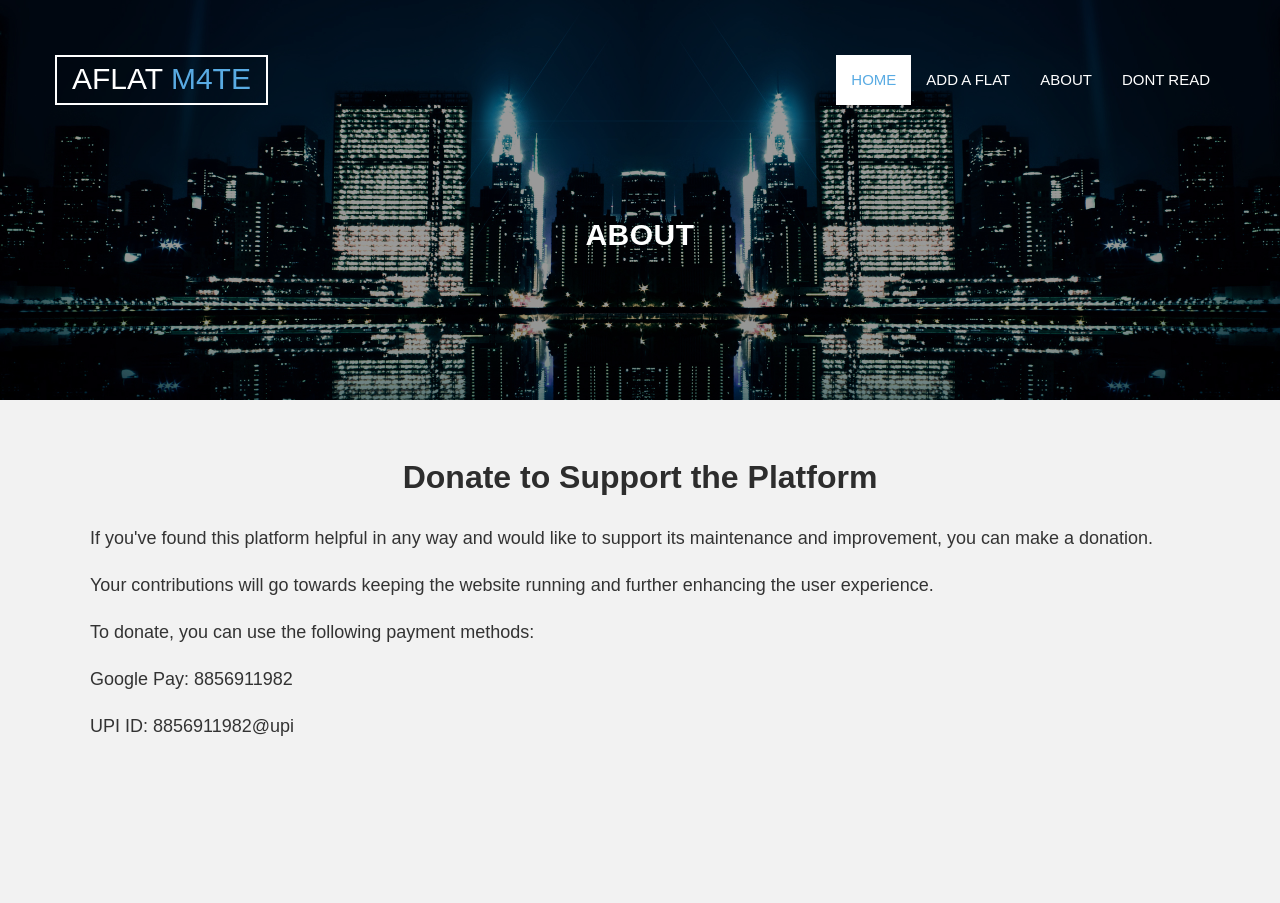
After one commit to testacc93/flatmate, a Django app: page /donate/ in a window 1280 px wide. The commit adds this page. Run offline with Django 4.2, Linux system fonts and the light colour scheme; some libraries are stand-ins or nearby versions.

Commit message:
added donation page

```diff
--- a/propertyapp/urls.py
+++ b/propertyapp/urls.py
@@ -12,4 +12,6 @@ urlpatterns = [
     path('propdetails/<int:id>/', views.propdetails, name='propdetails'),
     path('about/', views.about, name='about'),
     path('sendotp/', views.sendotp, name='sendotp'),
+    path('donate/', views.donate, name='donate'),
+
 ]
--- a/propertyapp/views.py
+++ b/propertyapp/views.py
@@ -187,6 +187,9 @@ def about(request):
 client = boto3.client('sns', region_name='ap-northeast-1', aws_access_key_id='AKIA23KSK2536OIBMIOH',
          aws_secret_access_key= '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')
 
+def donate(request):
+    return render(request, 'donate.html')
+
 def sendotp(request):
     contact_no = "+91"+request.POST['contact_no']
     print("contact dw", contact_no)
--- a/templates/about.html
+++ b/templates/about.html
@@ -26,8 +26,8 @@
             <!-- Start properties content body -->
             <div class="aa-properties-details">
                 <div class="aa-properties-info">
-                <h1>Flat Hunting in Ahmedabad</h1>
-                <p>Greetings! My name is Ankur, and I would like to share my experience with flat hunting in Ahmedabad. As an IT professional, I believed finding a suitable place to reside in would be an easy task. However, it proved to be quite the opposite.</p>
+                <h1>Flat Haunting in Ahmedabad</h1>
+                <p>Greetings! I would like to share my experience with flat hunting in Ahmedabad. As an IT professional, I believed finding a suitable place to reside in would be an easy task. However, it proved to be quite the opposite.</p>
                 <p>After searching for weeks, I finally resorted to staying in a PG, as finding an appropriate flat was proving to be a challenge. Eventually, I discovered a pre-occupied flat that I found to be ideal. However, my joy was short-lived, as I was informed that the building was to undergo redevelopment, and I had to relocate.</p>
                 <p>The search for a new pre-occupied flat proved to be an arduous task, as every location I visited demanded a brokerage fee. Even those that claimed to be broker-free were nothing more than cleverly disguised brokers.</p>
                 <p>It was at this point that I had an idea. As an IT professional, I set out to develop a hassle-free and completely broker-free platform. This platform would provide individuals with a seamless solution to their flat hunting needs, without the burden of brokerage fees.</p><br><br>
--- a/templates/addprop.html
+++ b/templates/addprop.html
@@ -76,7 +76,7 @@
                       <label for="contact_name">Contact Number:</label>
                       <input type="text" placeholder="9876543210" id="contact_no" name="contact_no" required>
 
-                      <input style="width:20%" id="otp-btn" onclick="sendOtp()" type="submit" value="Request OTP">
+                      <input id="otp-btn" onclick="sendOtp()" type="submit" value="Request OTP">
 
                       <div style="width:20%; display:none; margin-top:10px" id="success-otp" class="alert alert-success" role="alert">
                         OTP sent successfully!
--- a/templates/base.html
+++ b/templates/base.html
@@ -119,6 +119,7 @@
           margin-bottom: 20px;
           padding: 0 20px;
         }
+        {% block css %}{% endblock css %}
       </style>
   </head>
   <header>
@@ -136,7 +137,7 @@
           </button>
           <!-- LOGO -->
           <!-- Text based logo -->
-           <a class="navbar-brand aa-logo" href="/"> FLATES <span>M4TE</span></a>
+           <a class="navbar-brand aa-logo" href="/"> AFLAT <span>M4TE</span></a>
            <!-- <a class="navbar-brand aa-logo-img" href="index.html"><img src="img/logo.png" alt="logo"></a> -->
         </div>
         <div id="navbar" class="navbar-collapse collapse">
@@ -144,6 +145,8 @@
             <li class="active"><a href="/">HOME</a></li>
             <li><a href="{% url 'addproperty' %}">ADD A FLAT</a></li>
             <li><a href="{% url 'about' %}">ABOUT</a></li>
+            <li><a href="{% url 'donate' %}">DONT READ</a></li>
+
 
           </ul>
         </div><!--/.nav-collapse -->
--- /dev/null
+++ b/templates/donate.html
@@ -0,0 +1,44 @@
+{% extends 'base.html' %}
+{% block title %}About{% endblock title %}
+
+{% block body %}
+  <section style="background-image:{{ apartment.image.image }}" id="aa-property-header">
+    <div class="container">
+      <div class="row">
+        <div class="col-md-12">
+          <div class="aa-property-header-inner">
+            <h2>ABOUT </h2>
+            <ol class="breadcrumb">
+          </ol>
+          </div>
+        </div>
+      </div>
+    </div>
+  </section>
+  <!-- End Proerty header  -->
+
+  <!-- Start Properties  -->
+  <section id="aa-properties">
+    <div class="container">
+      <div class="row">
+        <div class="col-md-12">
+          <div class="aa-properties-content">
+            <!-- Start properties content body -->
+            <div class="aa-properties-details">
+                <div class="aa-properties-info">
+                <h1>Donate to Support the Platform</h1>
+                <p>If you've found this platform helpful in any way and would like to support its maintenance and improvement, you can make a donation. </p>
+                <p>Your contributions will go towards keeping the website running and further enhancing the user experience.</p>
+
+                <p>To donate, you can use the following payment methods:</p>
+                <p>Google Pay: 8856911982</p>
+                <p>UPI ID: 8856911982@upi</p><br><br>
+                </div>
+            </div>
+          </div>
+        </div>
+      </div>
+    </div>
+  </section>
+
+{% endblock body %}
```
